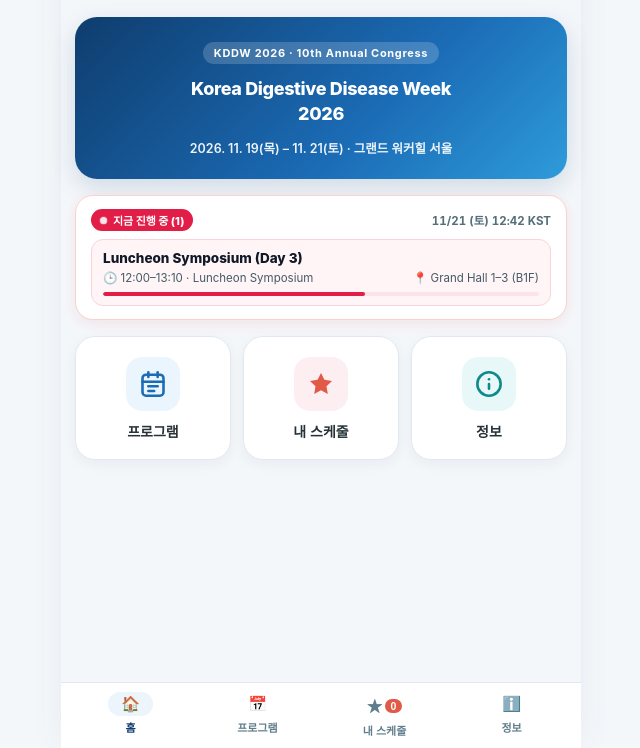
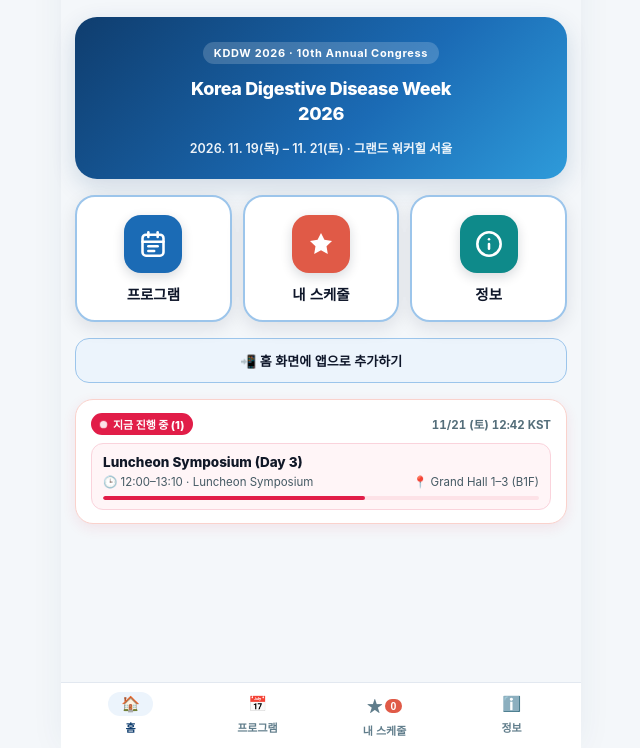
Before and after one commit to wonjulifestory/KDDW2026, a plain HTML site: page index.html in a window 1280 px wide. Shown: the part 52-800 px from the top of the page, without its empty margins (319-959 px from the left). Drawn offline with Linux system fonts and the light colour scheme.

Commit message:
Make Home screen buttons prominent above LIVE card and add visible Home Screen install CTA

```diff
--- a/index.html
+++ b/index.html
@@ -439,6 +439,44 @@
       opacity: 0; pointer-events: none; transition: all 0.2s ease; z-index: 80; white-space: nowrap;
     }
     .toast.show { opacity: 1; transform: translateX(-50%) translateY(0); }
+    /* High-visibility Home Screen Buttons Override */
+    .home-menu-grid { gap: 11px !important; }
+    .home-tile {
+      background: #FFFFFF !important;
+      border: 2px solid #9CC5EB !important;
+      border-radius: 20px !important;
+      padding: 18px 8px 16px !important;
+      box-shadow: 0 6px 18px rgba(15, 23, 42, 0.10) !important;
+    }
+    .home-tile-icon {
+      width: 58px !important;
+      height: 58px !important;
+      border-radius: 17px !important;
+      box-shadow: 0 4px 12px rgba(15, 23, 42, 0.16) !important;
+    }
+    .tile-program .home-tile-icon { background: #1B6BB5 !important; color: #FFFFFF !important; }
+    .tile-my .home-tile-icon      { background: #E05A47 !important; color: #FFFFFF !important; }
+    .tile-info .home-tile-icon    { background: #0E8A8A !important; color: #FFFFFF !important; }
+    .home-tile-label {
+      font-size: 14.5px !important;
+      font-weight: 800 !important;
+      color: #0F172A !important;
+    }
+    .home-install-cta {
+      width: 100%;
+      display: flex;
+      align-items: center;
+      justify-content: center;
+      gap: 8px;
+      background: #ECF4FC;
+      border: 1.5px solid #9CC5EB;
+      color: #0F172A;
+      border-radius: 14px;
+      padding: 12px 14px;
+      font-size: 13px;
+      font-weight: 800;
+      cursor: pointer;
+    }
   </style>
 </head>
 <body>
@@ -1035,6 +1073,31 @@
       window.location.replace(u.toString());
     }
 
+    function renderHomeInstallBtn() {
+      if (isStandalone) return '';
+      const label = lang === 'ko' ? '📲 홈 화면에 앱으로 추가하기' : '📲 Add to Home Screen';
+      return '<button class="home-install-cta" onclick="openInstallGuide()">' + label + '</button>';
+    }
+
+    function openInstallGuide() {
+      if (deferredPrompt) { triggerInstall(); return; }
+      const isKo = lang === 'ko';
+      document.getElementById('detailContent').innerHTML = isKo
+        ? '<h2 style="font-size:17px;font-weight:800;color:#0F172A;margin:4px 0 10px;">📲 홈 화면에 앱 추가 방법</h2>' +
+          '<div style="font-size:13.5px;line-height:1.8;color:#334155;">' +
+          '<div><b>🍎 아이폰 (Safari):</b> 하단 가운데 <b>공유(↑)</b> → 아래로 스크롤 → <b>홈 화면에 추가</b> → <b>추가</b></div>' +
+          '<div style="margin-top:8px;"><b>🤖 안드로이드 (Chrome):</b> 우측 상단 <b>메뉴(⋮)</b> → <b>홈 화면에 추가 / 앱 설치</b></div>' +
+          '</div>' +
+          '<button class="sheet-cta add" onclick="closeDetail()">확인</button>'
+        : '<h2 style="font-size:17px;font-weight:800;color:#0F172A;margin:4px 0 10px;">📲 Add to Home Screen</h2>' +
+          '<div style="font-size:13.5px;line-height:1.8;color:#334155;">' +
+          '<div><b>🍎 iPhone (Safari):</b> Tap <b>Share (↑)</b> at the bottom → <b>Add to Home Screen</b> → <b>Add</b></div>' +
+          '<div style="margin-top:8px;"><b>🤖 Android (Chrome):</b> Tap <b>Menu (⋮)</b> → <b>Install app / Add to Home screen</b></div>' +
+          '</div>' +
+          '<button class="sheet-cta add" onclick="closeDetail()">OK</button>';
+      document.getElementById('detailBackdrop').classList.add('open');
+    }
+
     function toggleLang() {
       lang = lang === 'ko' ? 'en' : 'ko';
       try { localStorage.setItem(STORAGE_KEY_LANG, lang); } catch (_) {}
@@ -1164,8 +1227,6 @@
               <div class="home-hero-meta">${t.homeMeta}</div>
             </section>
 
-            ${renderLiveWidget()}
-
             <section class="home-menu-grid">
               <button class="home-tile tile-program" onclick="switchTab('program')">
                 <div class="home-tile-icon">
@@ -1202,6 +1263,10 @@
                 <div class="home-tile-label">${t.tileInfo}</div>
               </button>
             </section>
+
+            ${renderHomeInstallBtn()}
+
+            ${renderLiveWidget()}
           </div>
         `;
         return;
--- a/sw.js
+++ b/sw.js
@@ -1,4 +1,4 @@
-const CACHE_NAME = 'kddw2026-v3';
+const CACHE_NAME = 'kddw2026-v4';
 const ASSETS = [
   './',
   './index.html',
```
